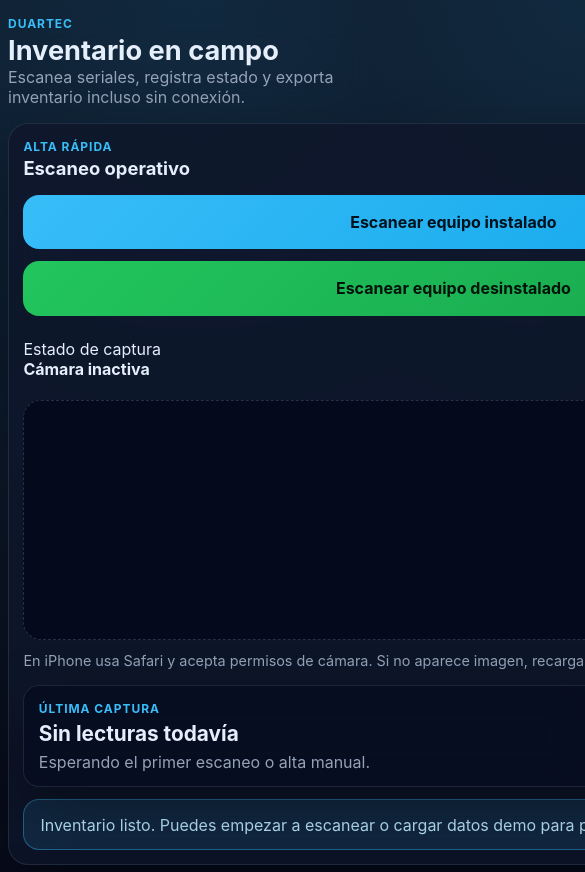
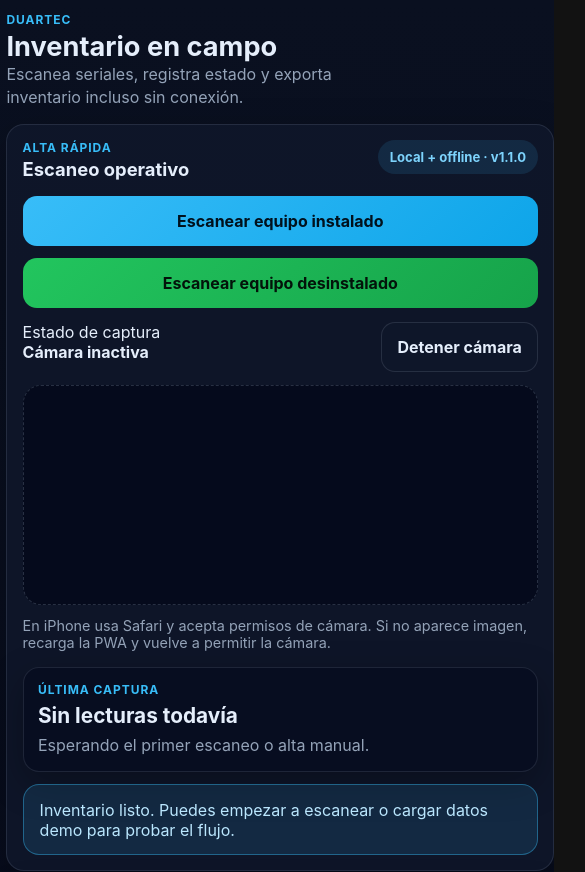
Before and after one commit to iaduartec/scanner-inventario-app, a website with bundled scripts: page index.html in a window 390 px wide. Shown: the top 872 px of the page, 585 px wide, since content can reach past the window. Built offline with nearby package versions, Linux system fonts and the light colour scheme.

Commit message:
Simplify responsive interface

```diff
--- a/css/styles.css
+++ b/css/styles.css
@@ -1,8 +1,7 @@
 :root {
   color-scheme: dark;
   --bg: #020617;
-  --panel: rgba(15, 23, 42, 0.86);
-  --panel-strong: #111827;
+  --panel: rgba(15, 23, 42, 0.94);
   --muted: #94a3b8;
   --text: #e5eefb;
   --line: rgba(148, 163, 184, 0.16);
@@ -19,9 +18,7 @@
 html, body { margin: 0; min-height: 100%; }
 body {
   font-family: Inter, ui-sans-serif, system-ui, -apple-system, BlinkMacSystemFont, "Segoe UI", sans-serif;
-  background:
-    radial-gradient(circle at top, rgba(56, 189, 248, 0.14), transparent 34%),
-    linear-gradient(180deg, #0b1120 0%, #020617 100%);
+  background: linear-gradient(180deg, #0a1020 0%, #020617 100%);
   color: var(--text);
 }
 button, input, select, textarea { font: inherit; }
@@ -42,31 +39,30 @@
 textarea { resize: vertical; }
 
 .app-shell {
-  width: min(1240px, calc(100% - 1.25rem));
+  width: min(1180px, calc(100% - 1rem));
   margin: 0 auto;
-  padding: env(safe-area-inset-top, 1rem) 0 calc(env(safe-area-inset-bottom, 1rem) + 2rem);
+  padding: env(safe-area-inset-top, 0.75rem) 0 calc(env(safe-area-inset-bottom, 1rem) + 1.5rem);
 }
-.topbar, .card { backdrop-filter: blur(18px); }
 .topbar {
   display: flex;
   align-items: flex-start;
   justify-content: space-between;
   gap: 1rem;
-  padding: 1.1rem 0 1rem;
+  padding: 0.5rem 0 0.9rem;
 }
 .layout {
   display: grid;
-  gap: 1rem;
+  gap: 0.85rem;
   grid-template-columns: 1fr;
 }
 .card {
   background: var(--panel);
   border: 1px solid var(--line);
-  border-radius: var(--radius);
-  box-shadow: var(--shadow);
-  padding: 1rem;
+  border-radius: 18px;
+  box-shadow: 0 12px 36px rgba(0, 0, 0, 0.28);
+  padding: 0.9rem;
 }
-.hero-card { padding: 1rem; }
+.hero-card { padding: 0.95rem; }
 .hero-header, .section-header, .scanner-toolbar, .summary-row, .toolbar, .inventory-header, .detail-header, .history-item-header {
   display: flex;
   justify-content: space-between;
@@ -87,7 +83,7 @@
 h2 { font-size: clamp(1.15rem, 3vw, 1.6rem); }
 h3 { font-size: clamp(1.1rem, 2vw, 1.35rem); }
 h4 { font-size: 1rem; }
-.subtle { color: var(--muted); max-width: 60ch; }
+.subtle { color: var(--muted); max-width: 60ch; line-height: 1.45; }
 .compact { margin-top: 0.35rem; }
 .compact-header { margin-bottom: 0.75rem; }
 .badge {
@@ -102,15 +98,15 @@
 .badge-muted { background: rgba(56, 189, 248, 0.12); color: #7dd3fc; }
 .quick-actions {
   display: grid;
-  grid-template-columns: repeat(2, minmax(0, 1fr));
+  grid-template-columns: 1fr;
   gap: 0.75rem;
-  margin: 1rem 0;
+  margin: 0.95rem 0 0.85rem;
 }
 .primary-action, .secondary-action, .ghost-button {
   border: 0;
-  border-radius: 16px;
-  min-height: 3.4rem;
-  padding: 0.9rem 1rem;
+  border-radius: 14px;
+  min-height: 3.15rem;
+  padding: 0.85rem 0.95rem;
   font-weight: 700;
 }
 .primary-action {
@@ -130,12 +126,12 @@
 .scan-layout { display: grid; gap: 1rem; }
 .reader {
   width: 100%;
-  min-height: 280px;
+  min-height: 250px;
   background: rgba(2, 6, 23, 0.7);
   border-radius: 18px;
   overflow: hidden;
   border: 1px dashed rgba(148, 163, 184, 0.25);
-  margin-top: 0.9rem;
+  margin-top: 0.8rem;
 }
 .reader video { border-radius: 18px; }
 .hint { margin-top: 0.75rem; color: var(--muted); font-size: 0.9rem; }
@@ -144,7 +140,7 @@
   background: rgba(2, 6, 23, 0.45);
   border: 1px solid rgba(148, 163, 184, 0.16);
   border-radius: 16px;
-  padding: 1rem;
+  padding: 0.9rem;
 }
 #lastSerial { font-size: 1.3rem; display: block; margin-top: 0.35rem; word-break: break-all; }
 .alert, .feedback-banner {
@@ -162,8 +158,8 @@
 .feedback-banner.error { background: rgba(248, 113, 113, 0.12); border-color: rgba(248, 113, 113, 0.4); color: #fecaca; }
 .field-grid {
   display: grid;
-  grid-template-columns: repeat(2, minmax(0, 1fr));
-  gap: 0.9rem;
+  grid-template-columns: 1fr;
+  gap: 0.8rem;
 }
 .field-full { grid-column: 1 / -1; }
 label span { font-weight: 600; }
@@ -185,6 +181,7 @@
   border-top: 1px solid var(--line);
   border-bottom: 1px solid var(--line);
   padding: 0.75rem 0;
+  gap: 0.5rem;
 }
 .detail-grid {
   display: grid;
@@ -220,7 +217,7 @@
 }
 .detail-empty { min-height: 160px; display: grid; align-content: center; gap: 0.35rem; }
 .table-wrapper { overflow: auto; margin-top: 0.75rem; }
-.inventory-table { width: 100%; border-collapse: collapse; min-width: 860px; }
+.inventory-table { width: 100%; border-collapse: collapse; min-width: 760px; }
 .inventory-table th, .inventory-table td {
   text-align: left;
   padding: 0.9rem 0.75rem;
@@ -268,12 +265,44 @@
 
 @media (min-width: 840px) {
   .scan-layout { grid-template-columns: minmax(0, 1.5fr) minmax(280px, 0.8fr); }
+  .quick-actions { grid-template-columns: repeat(2, minmax(0, 1fr)); }
+  .field-grid { grid-template-columns: repeat(2, minmax(0, 1fr)); }
 }
 
 @media (max-width: 700px) {
-  .app-shell { width: min(100% - 1rem, 1240px); }
-  .quick-actions, .field-grid { grid-template-columns: 1fr; }
-  .topbar { padding-top: calc(env(safe-area-inset-top, 0px) + 1rem); }
-  .card { padding: 0.9rem; }
-  .reader { min-height: 240px; }
+  .app-shell { width: min(100% - 0.8rem, 1180px); }
+  .topbar {
+    flex-direction: column;
+    align-items: stretch;
+    padding-top: calc(env(safe-area-inset-top, 0px) + 0.75rem);
+  }
+  .hero-header, .section-header, .scanner-toolbar, .toolbar, .detail-header, .history-item-header {
+    align-items: flex-start;
+  }
+  .header-actions, .form-actions { flex-direction: column; }
+  .header-actions > *, .form-actions > * { width: 100%; }
+  .summary-row {
+    flex-direction: column;
+    align-items: flex-start;
+  }
+  .reader { min-height: 220px; }
+  .inventory-table { min-width: 0; }
+  .inventory-table th:nth-child(3),
+  .inventory-table th:nth-child(4),
+  .inventory-table th:nth-child(5),
+  .inventory-table th:nth-child(6),
+  .inventory-table td:nth-child(3),
+  .inventory-table td:nth-child(4),
+  .inventory-table td:nth-child(5),
+  .inventory-table td:nth-child(6) {
+    display: none;
+  }
+  .inventory-table th:nth-child(1),
+  .inventory-table td:nth-child(1) { min-width: 180px; }
+  .inventory-table th:nth-child(2),
+  .inventory-table td:nth-child(2) { min-width: 108px; }
+  .inventory-table th:nth-child(7),
+  .inventory-table td:nth-child(7) { min-width: 132px; }
+  .table-actions { flex-direction: column; }
+  .table-actions button { width: 100%; }
 }
```
